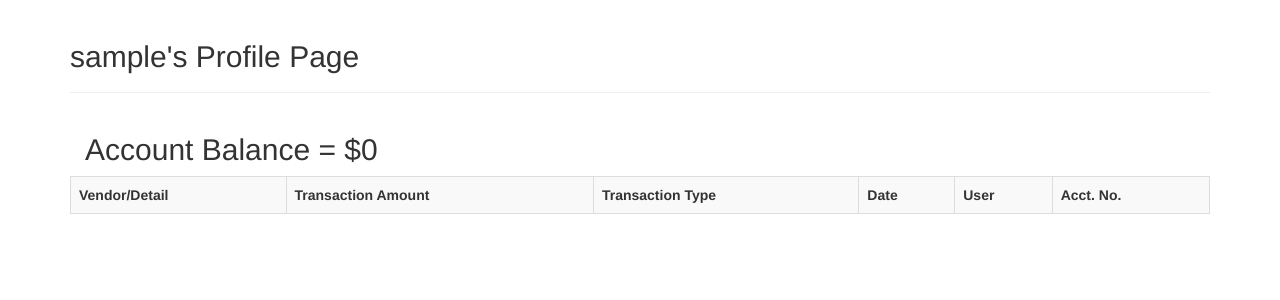
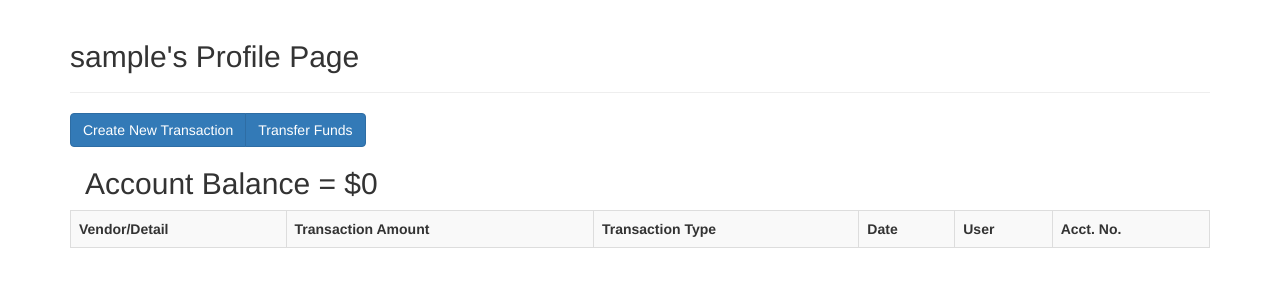
Before and after one commit to williamjohngardner/iron_bank, a Django app: page /accounts/profile/ in a window 1280 px wide. Shown: the part 42-342 px from the top of the page. Run offline with Django 3.2, Linux system fonts and the light colour scheme; the visitor is signed in with stand-in values (Sample User, id 1); data that the repository does not hold is empty; some libraries are stand-ins or nearby versions.

Commit message:
Transfer Funds Form Displays but Doesnt Work

```diff
--- a/app/views.py
+++ b/app/views.py
@@ -1,6 +1,7 @@
 from django.shortcuts import render
-from django.views.generic import TemplateView, CreateView, ListView
+from django.views.generic import TemplateView, CreateView, ListView, DetailView, FormView
 from app.models import Transaction
+from app.forms import TransferFunds
 from django.contrib.auth.models import User
 from django.contrib.auth.forms import UserCreationForm
 import datetime
@@ -14,6 +15,27 @@ class CreateUserView(CreateView):
     form_class = UserCreationForm
     success_url = "/"
 
+
+class CreateTransactionView(CreateView):
+    model = Transaction
+    fields = ["amount", "vendor", "transaction_type"]
+    success_url = "/accounts/profile"
+
+    def form_valid(self, form):
+        transaction = form.save(commit=False)
+        transaction.user = self.request.user
+        return super().form_valid(form)
+
+
+class TransferFundsView(FormView):
+    template_name = "transfer_funds.html"
+    form_class = TransferFunds
+    success_url = "/accounts/profile"
+
+    def form_valid(self, form):
+        # transaction = form.save(commit=False)
+        # transaction.user = self.request.user
+        return super(TransferFundsView, self).form_valid(form)
 
 
 class ProfileView(ListView):
@@ -37,8 +59,9 @@ class ProfileView(ListView):
         return context
 
 
-class TransactionView(ListView):
+class TransactionView(DetailView):
+    model = Transaction
     template_name = "transaction_view.html"
 
     def get_queryset(self):
-        return Transaction.objects.filter(id=self.kwargs['trans'])
+        return Transaction.objects.filter(user=self.request.user)
--- a/bank/urls.py
+++ b/bank/urls.py
@@ -16,7 +16,7 @@ Including another URLconf
 from django.conf.urls import url, include
 from django.contrib import admin
 from django.contrib.auth.views import logout
-from app.views import IndexView, CreateUserView, ProfileView, TransactionView
+from app.views import IndexView, CreateUserView, ProfileView, TransactionView, CreateTransactionView, TransferFundsView
 from django.contrib.auth.decorators import login_required
 
 
@@ -27,6 +27,7 @@ urlpatterns = [
     url(r'^logout/$', logout, name="logout"),
     url(r'^create_user/$', CreateUserView.as_view(), name="create_user"),
     url(r'^accounts/profile/$', login_required(ProfileView.as_view()), name="profile_view"),
-    url(r'^transaction/(?P<trans>\d+)/$', login_required(TransactionView.as_view()), name="transaction_view")
-
+    url(r'^transaction/(?P<pk>\d+)/$', login_required(TransactionView.as_view()), name="transaction_view"),
+    url(r'^create_transaction/$', login_required(CreateTransactionView.as_view()), name="create_transaction_view"),
+    url(r'^transfer/$', login_required(TransferFundsView.as_view()), name="transfer_funds_view")
 ]
--- a/templates/accounts/profile.html
+++ b/templates/accounts/profile.html
@@ -3,6 +3,10 @@
 {% block content %}
 <div class="page-header">
 <h2>{{ request.user }}'s Profile Page</h2>
+</div>
+<div class="btn-group" role="group" aria-label="...">
+  <a class="btn btn-primary" href="{% url 'create_transaction_view' %}" role=button>Create New Transaction</a>
+  <button type="button" class="btn btn-primary">Transfer Funds</button>
 </div>
 <div class="container">
   <h2>Account Balance = ${{ balance }}</h2>
```
Also changed, not shown: app/forms.py (added, +11 -0 lines), templates/app/transaction_form.html (added, +11 -0 lines), templates/transaction_view.html (+5 -2 lines), templates/transfer_funds.html (added, +13 -0 lines).
